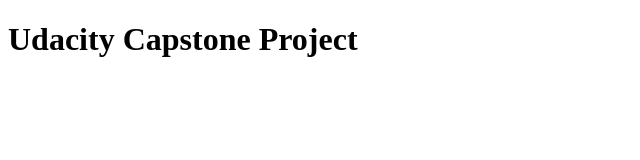
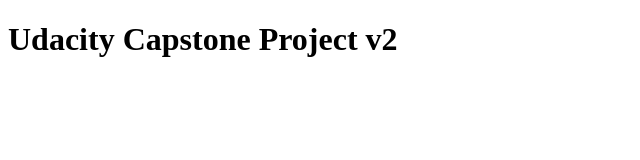
Before and after one commit to duyprog/capstone, a plain HTML site: page frontend/index.html in a window 1280 px wide. Shown: the full height of the page, 0-640 px from the left. Drawn offline with Linux system fonts and the light colour scheme.

Commit message:
lint successfully

```diff
--- a/frontend/index.html
+++ b/frontend/index.html
@@ -7,6 +7,6 @@
     <title>Document</title>
 </head>
 <body>
-    <h1>Udacity Capstone Project</h1>
+    <h1>Udacity Capstone Project v2</h1>
 </body>
 </html>
```
Also changed, not shown: 1 other file.
